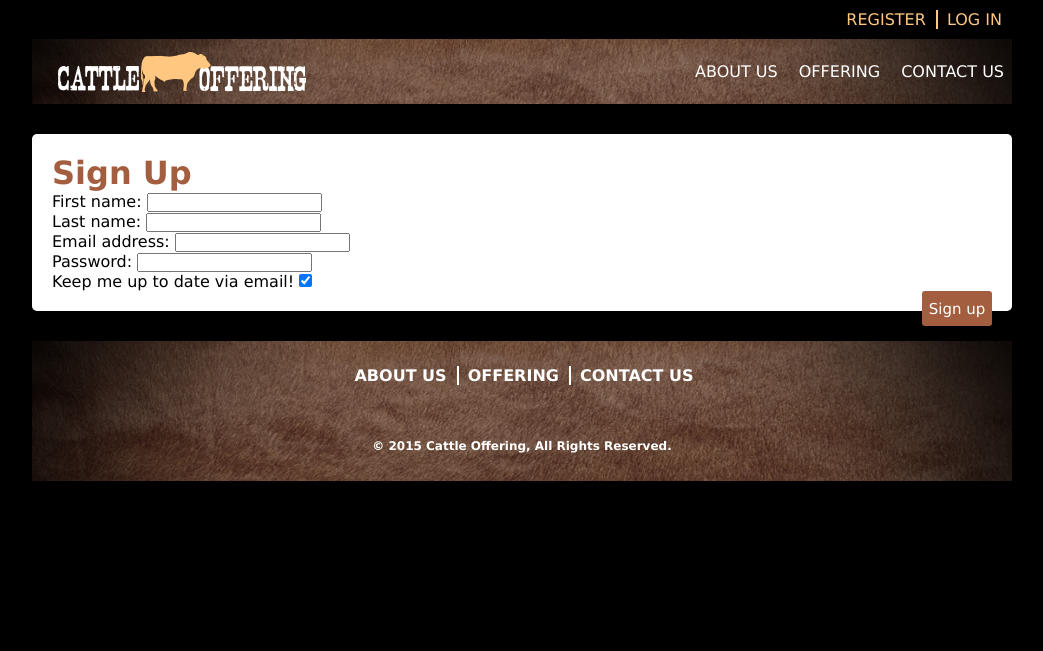
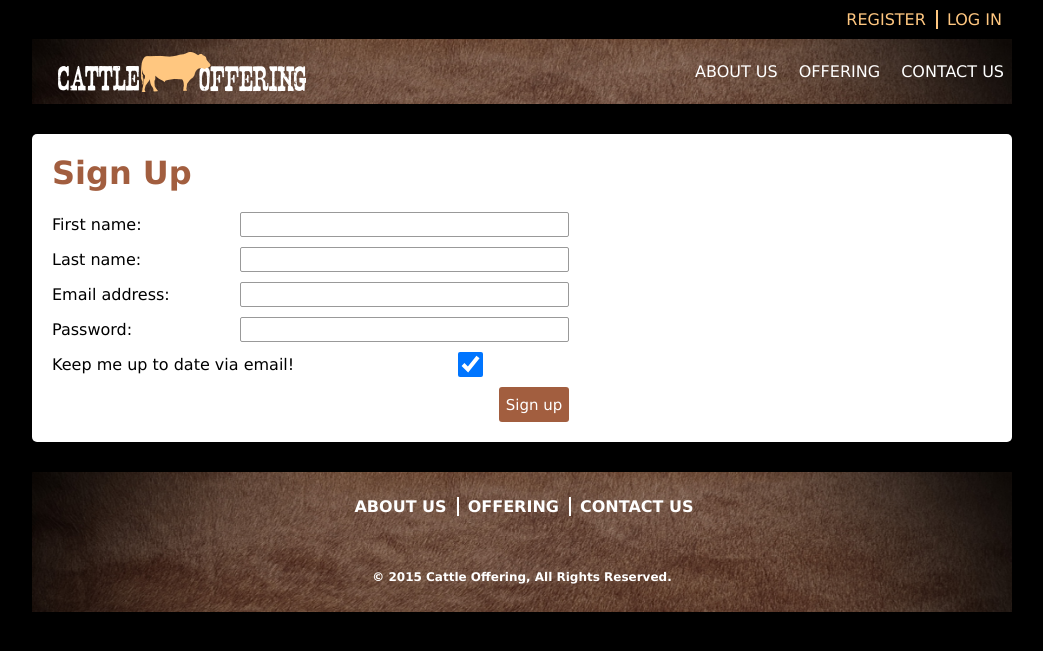
Before and after one commit to freshcodellc/cattle-offering, a Django app: page /account/signup/ in a window 1280 px wide. Shown: the top 651 px of the page, without its empty margins (118-1161 px from the left). Run offline with Django 3.2, Linux system fonts and the light colour scheme; style sheets or scripts are compiled from the project's sources; some libraries are stand-ins or nearby versions.

Commit message:
styled signup.html

```diff
--- a/core/static/cattle/css/_cattle.scss
+++ b/core/static/cattle/css/_cattle.scss
@@ -237,11 +237,10 @@ header {
   }
 }
 
-.login {
+.form-login {
   padding-top: 20px;
-}
 
-.form-row {
+  &__row {
     height: 35px;
     line-height: 35px;
 
@@ -263,7 +262,7 @@ header {
       border-radius: 2px;
     }
   }
-
+}
 
 .password-reset {
   width: 30%;
@@ -307,6 +306,45 @@ header {
   margin-left: 15%;
   height: 35px;
   line-height: 35%;
+}
+
+.form-signup {
+  padding-top: 20px;
+
+  &__wrapper {
+    height: 35px;
+    line-height: 35px;
+
+    &:nth-last-child(1) {
+      width: 55%;
+    }
+  }
+
+  &__label {
+    width: 20%;
+    display: block;
+    height: 25px;
+    line-height: 25px;
+    float: left;
+  }
+
+  &__last {
+    width: 27%;
+    display: block;
+    height: 25px;
+    line-height: 25px;
+    float: left;
+  }
+
+  & input {
+    width: 35%;
+    height: 25px;
+    line-height: 25px;
+    margin-bottom: 10px;
+    display: block;
+    border: 1px solid $gray;
+    border-radius: 2px;
+  }
 }
 
 .column {
--- a/user/templates/registration/login.html
+++ b/user/templates/registration/login.html
@@ -18,12 +18,12 @@
 
 <div class="main-content main-content--white">
   <h1 class="main-content__title">Log In</h1>
-  <form class="login" action="{{ app_path }}" method="post" id="login-form">{% csrf_token %}
-    <div class="form-row">
+  <form class="form-login" action="{{ app_path }}" method="post" id="login-form">{% csrf_token %}
+    <div class="form-login__row">
       {{ form.username.errors }}
       {{ form.username.label_tag }} {{ form.username }}
     </div>
-    <div class="form-row">
+    <div class="form-login__row">
       {{ form.password.errors }}
       {{ form.password.label_tag }} {{ form.password }}
       <input type="hidden" name="next" value="{{ next }}" />
--- a/user/templates/registration/signup.html
+++ b/user/templates/registration/signup.html
@@ -10,23 +10,34 @@
     {% endif %}
     <form class="form-signup" method="post" action="{% url 'signup' %}">
       {% csrf_token %}
+      <div class="form-signup__wrapper">
         <p>{{ form.first_name.errors }}</p>
-            <label for="id_first_name">First name:</label>
+        <label class="form-signup__label" for="id_first_name">First name:</label>
         {{ form.first_name|addclass:'signup__first-name' }}
+      </div>
+      <div class="form-signup__wrapper">
         <p>{{ form.last_name.errors }}</p>
-            <label for="id_last_name">Last name:</label>
+        <label class="form-signup__label" for="id_last_name">Last name:</label>
         {{ form.last_name|addclass:'signup__last-name' }}
+      </div>
+      <div class="form-signup__wrapper">
         <p>{{ form.email.errors }}</p>
-            <label for="id_email">Email address:</label>
+        <label class="form-signup__label" for="id_email">Email address:</label>
         {{ form.email|addclass:'signup__email' }}
+      </div>
+      <div class="form-signup__wrapper">
         <p>{{ form.password.errors }}</p>
-            <label for="id_password">Password:</label>
+        <label class="form-signup__label" for="id_password">Password:</label>
         {{ form.password|addclass:'signup__password' }}
+      </div>
+      <div class="form-signup__wrapper">
         <p>{{ form.newsletter.errors }}</p>
-            <label for="id_newsletter">Keep me up to date via email!</label>
+        <label class="form-signup__last" for="id_newsletter">Keep me up to date via email!</label>
         {{ form.newsletter|addclass:'signup__newsletter' }}
-            <br/>
+      </div>
+      <div class="form-signup__wrapper">
         <button class="button signup__button" type="submit" value="">Sign up</button>
+      </div>
     </form>
   </div>
 {% endblock %}
```
Lines whose indentation alone changed are shown as unchanged.
